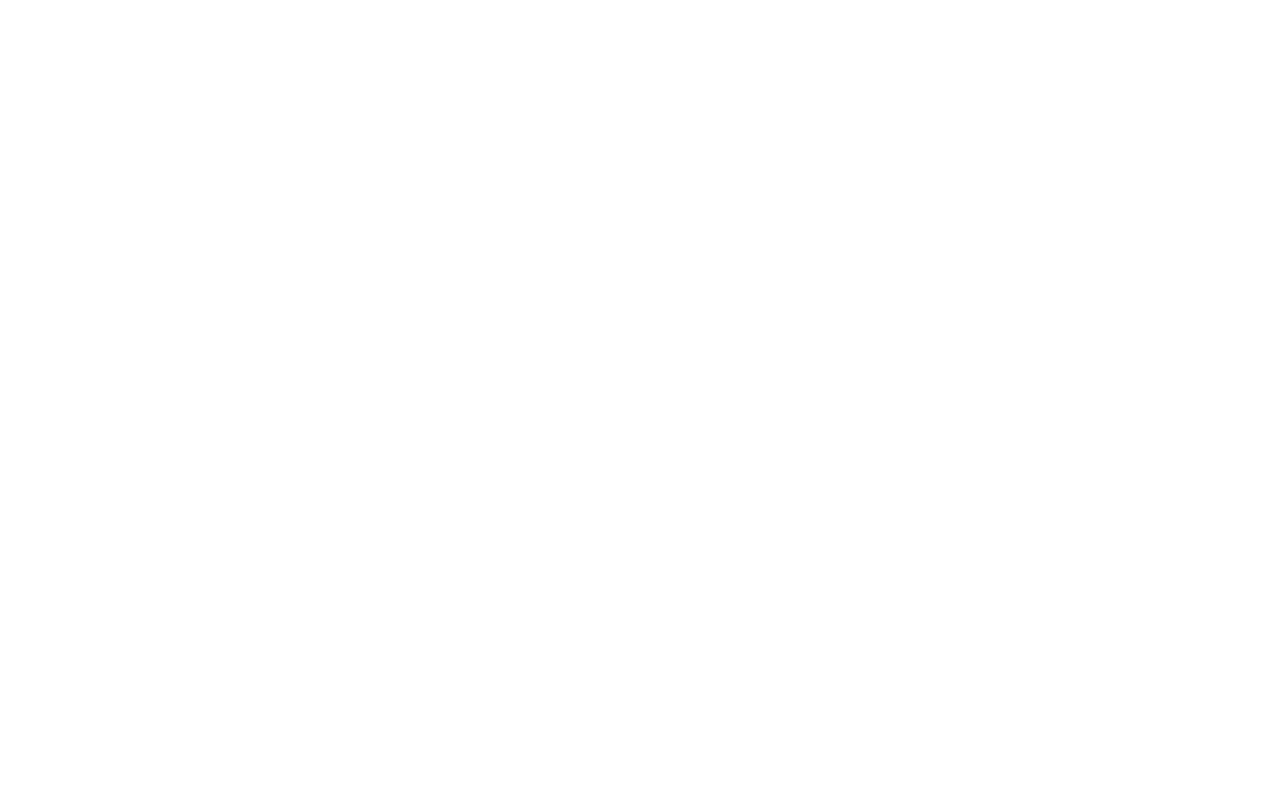
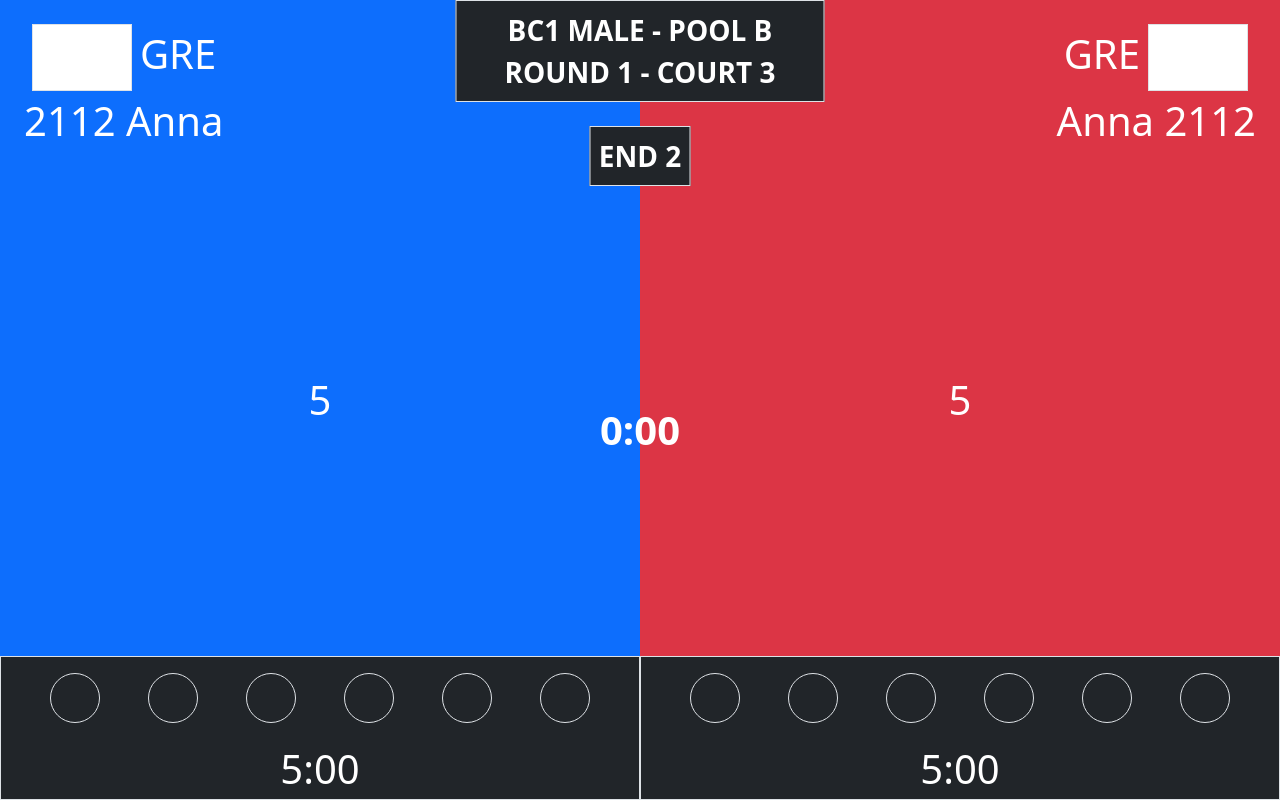
Before and after one commit to wojtas558/boccia, a React (Create React App) app: page / in a window 1280 px wide. Built offline with nearby package versions, Linux system fonts and the light colour scheme.

Commit message:
UI Prototype

```diff
--- a/src/App.css
+++ b/src/App.css
@@ -1,38 +1,21 @@
-.App {
-  text-align: center;
+.main > *{
+  height: 100vh;
+  flex-grow: 1;
 }
-
-.App-logo {
-  height: 40vmin;
-  pointer-events: none;
+.rounded-circle{
+  height: 50px;
+  aspect-ratio: 1;
 }
-
-@media (prefers-reduced-motion: no-preference) {
-  .App-logo {
-    animation: App-logo-spin infinite 20s linear;
-  }
+.flag{
+  width: 100px;
+  aspect-ratio: 3/2;
 }
-
-.App-header {
-  background-color: #282c34;
-  min-height: 100vh;
-  display: flex;
-  flex-direction: column;
-  align-items: center;
-  justify-content: center;
-  font-size: calc(10px + 2vmin);
-  color: white;
+.header{
+  height: 10vh;
+  left: 50%;
+  transform: translate(-50%);
+  z-index: 1;
 }
-
-.App-link {
-  color: #61dafb;
+.bg-danger{
+  direction: rtl;
 }
-
-@keyframes App-logo-spin {
-  from {
-    transform: rotate(0deg);
-  }
-  to {
-    transform: rotate(360deg);
-  }
-}
--- a/src/App.js
+++ b/src/App.js
@@ -2,7 +2,71 @@ import './App.css';
 
 function App() {
   return (
-    <div>
+    <div className='container-fluid d-flex main p-0 position-relative text-white'>
+      <div className='position-absolute top-0 header fw-bold fs-3 text-center d-flex flex-column'>
+        <div className='border p-2 px-5 bg-dark'>
+          <div>BC1 MALE - POOL B</div>
+          <div>ROUND 1 - COURT 3</div>
+        </div>
+        <div className='bg-dark border mt-4 align-self-center p-2'>
+          <div>END 2</div>
+        </div>
+      </div>
+      <div className='position-absolute top-50 header align-self-center fw-bold fs-1'>
+        <div>0:00</div>
+      </div>
+      <div className='bg-primary p-0 position-relative'>
+        <div className='fs-1 m-4 position-absolute'>
+          <div className='d-flex'>
+            <div className='bg-white border flag mx-2'>
+            </div>
+            GRE
+          </div>
+          <span>2112 Anna</span>
+        </div>
+        <div className='fs-1 translate-middle position-absolute top-50 start-50'>
+          5
+        </div>
+        <div className='bg-dark position-absolute bottom-0 w-100 border'>
+          <div className='d-flex justify-content-center gap-5 py-3'>
+            <span className='border rounded-circle d-block'></span>
+            <span className='border rounded-circle d-block'></span>
+            <span className='border rounded-circle d-block'></span>
+            <span className='border rounded-circle d-block'></span>
+            <span className='border rounded-circle d-block'></span>
+            <span className='border rounded-circle d-block'></span>
+          </div>
+          <div className='text-center fs-1'>
+            5:00
+          </div>
+        </div>
+      </div>
+      <div className='bg-danger p-0 position-relative'>
+        <div className='fs-1 m-4 position-absolute'>
+          <div className='d-flex'>
+            <div className='bg-white border flag mx-2'>
+            </div>
+            GRE
+          </div>
+          <span>2112 Anna</span>
+        </div>
+        <div className='fs-1 translate-middle position-absolute top-50 start-50'>
+          5
+        </div>
+        <div className='bg-dark position-absolute bottom-0 w-100 border'>
+          <div className='d-flex justify-content-center gap-5 py-3'>
+            <span className='border rounded-circle d-block'></span>
+            <span className='border rounded-circle d-block'></span>
+            <span className='border rounded-circle d-block'></span>
+            <span className='border rounded-circle d-block'></span>
+            <span className='border rounded-circle d-block'></span>
+            <span className='border rounded-circle d-block'></span>
+          </div>
+          <div className='text-center fs-1'>
+            5:00
+          </div>
+        </div>
+      </div>
     </div>
   );
 }
```
